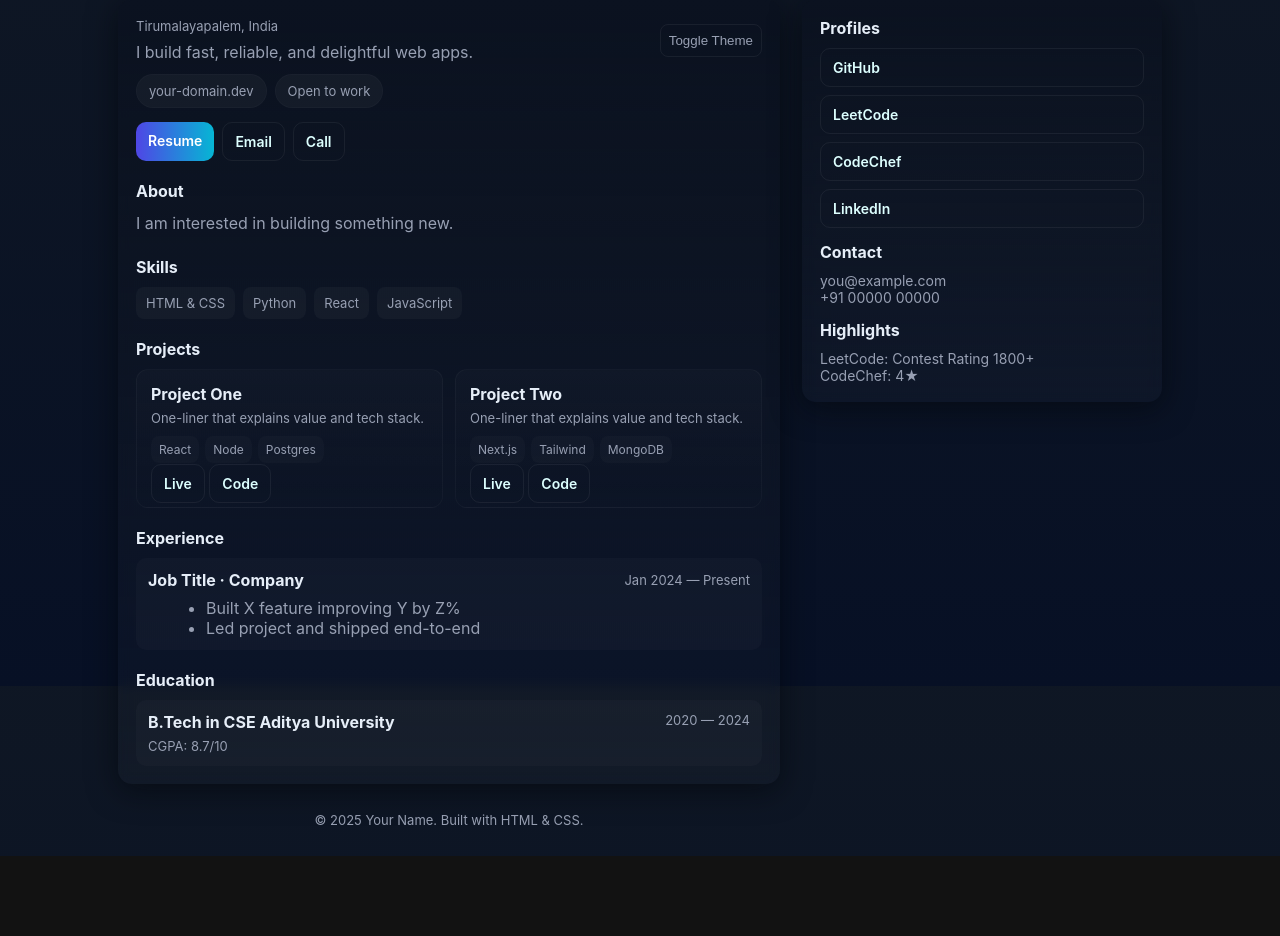
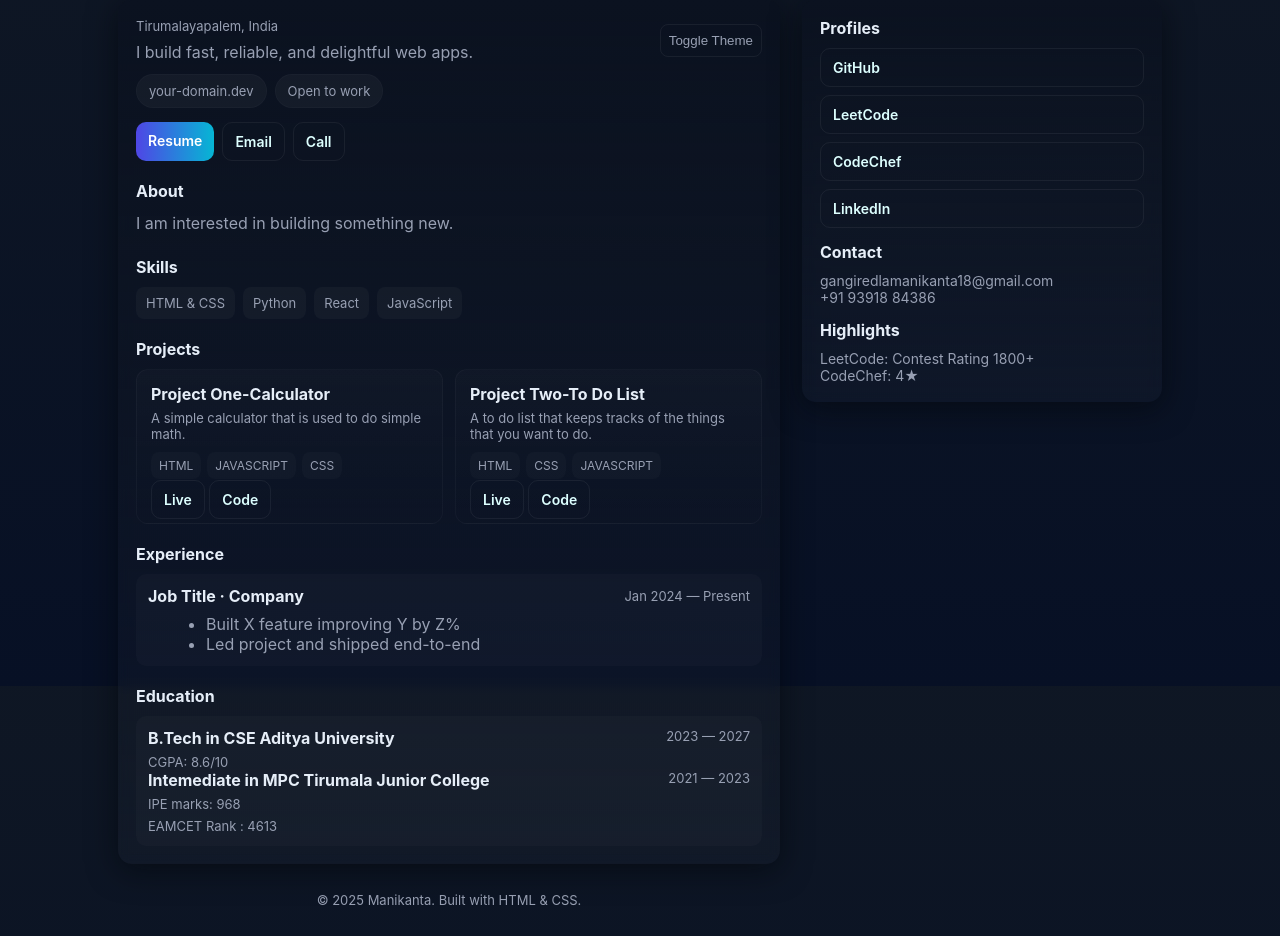
Before and after one commit to Mastermindmani88897/portfolio, a plain HTML site: page portfilo.html in a window 1280 px wide. Shown: the part 150-1086 px from the top of the page. Before the commit the page ends 1006 px from the top, so only its background shows below. Drawn offline with Linux system fonts and the light colour scheme.

```diff
--- a/portfilo.html
+++ b/portfilo.html
@@ -118,16 +118,16 @@
             <div class="section-title"><strong>Projects</strong></div>
             <div class="projects">
               <div class="project">
-                <h4>Project One</h4>
-                <div class="meta">One-liner that explains value and tech stack.</div>
-                <div class="tech"><span>React</span><span>Node</span><span>Postgres</span></div>
-                <div style="margin-top:10px"><a class="btn" href="#" target="_blank">Live</a> <a class="btn" href="#" target="_blank">Code</a></div>
+                <h4>Project One-Calculator</h4>
+                <div class="meta">A simple calculator that is used to do simple math.</div>
+                <div class="tech"><span>HTML</span><span>JAVASCRIPT</span><span>CSS</span></div>
+                <div style="margin-top:10px"><a class="btn" href="https://mastermindmani88897.github.io/portfolio/calculator.html" target="_blank">Live</a> <a class="btn" href="https://github.com/Mastermindmani88897/portfolio/blob/main/calculator.html" target="_blank">Code</a></div>
               </div>
               <div class="project">
-                <h4>Project Two</h4>
-                <div class="meta">One-liner that explains value and tech stack.</div>
-                <div class="tech"><span>Next.js</span><span>Tailwind</span><span>MongoDB</span></div>
-                <div style="margin-top:10px"><a class="btn" href="#" target="_blank">Live</a> <a class="btn" href="#" target="_blank">Code</a></div>
+                <h4>Project Two-To Do List</h4>
+                <div class="meta">A to do list that keeps tracks of the things that you want to do.</div>
+                <div class="tech"><span>HTML</span><span>CSS</span><span>JAVASCRIPT</span></div>
+                <div style="margin-top:10px"><a class="btn" href="https://mastermindmani88897.github.io/portfolio/to_do_list.html" target="_blank">Live</a> <a class="btn" href="https://github.com/Mastermindmani88897/portfolio/blob/main/to_do_list.html" target="_blank">Code</a></div>
               </div>
             </div>
           </section>
@@ -145,13 +145,16 @@
           <section id="education">
             <div class="section-title"><strong>Education</strong></div>
             <div style="padding:12px;background:rgba(255,255,255,0.02);border-radius:10px">
-              <div style="display:flex;justify-content:space-between"><strong>B.Tech in CSE Aditya  University</strong><span class="meta">2020 — 2024</span></div>
-              <div class="meta" style="margin-top:6px">CGPA: 8.7/10</div>
+              <div style="display:flex;justify-content:space-between"><strong>B.Tech in CSE Aditya  University</strong><span class="meta">2023 — 2027</span></div>
+              <div class="meta" style="margin-top:6px">CGPA: 8.6/10</div>
+              <div style="display:flex;justify-content:space-between"><strong>Intemediate in MPC Tirumala Junior College</strong><span class="meta">2021 — 2023</span></div>
+              <div class="meta" style="margin-top:6px">IPE marks: 968</div>
+              <div class="meta" style="margin-top:6px">EAMCET Rank : 4613</div>
             </div>
           </section>
         </div>
 
-        <footer>© <span id="year"></span> Your Name. Built with HTML & CSS.</footer>
+        <footer>© <span id="year"></span> Manikanta. Built with HTML & CSS.</footer>
       </div>
 
       <aside>
@@ -167,7 +170,7 @@
           <div style="height:14px"></div>
 
           <div class="section-title"><strong>Contact</strong></div>
-          <div style="color:var(--muted);font-size:14px">you@example.com<br/>+91 00000 00000</div>
+          <div style="color:var(--muted);font-size:14px">gangiredlamanikanta18@gmail.com<br/>+91 93918 84386</div>
 
           <div style="height:14px"></div>
 
```
Also changed, not shown: index.html (+20 -2 lines), 9 other files.
